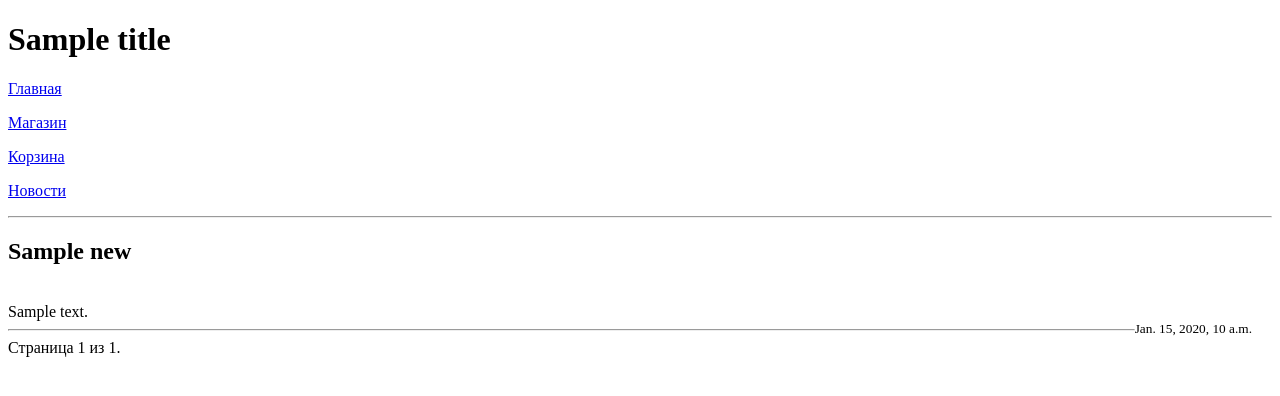
After one commit to ivan-sklv1/UrbanDjango19, a Django app: template module19/templates/fourth_task/news.html in a window 1280 px wide. The commit adds this page. Shown: the top 396 px of the page. Run offline with Django 3.2, Linux system fonts and the light colour scheme; the template is opened without the code that fills it: most values are stand-ins (such as "Sample title", 1, 10 or a date in 2020).

Commit message:
Pagination

```diff
--- a/module19/task1/admin.py
+++ b/module19/task1/admin.py
@@ -1,5 +1,5 @@
 from django.contrib import admin
-from task1.models import Buyer, Game
+from task1.models import Buyer, Game, News
 
 
 @admin.register(Buyer)
@@ -17,3 +17,6 @@ class GameAdmin(admin.ModelAdmin):
     list_display = ('title', 'cost',)
     search_fields = ('title',)
     list_per_page = 20
+
+
+admin.site.register(News)
--- a/module19/task1/urls.py
+++ b/module19/task1/urls.py
@@ -8,4 +8,5 @@ urlpatterns = [
     path('', views.main),
     path('games/', views.games_list),
     path('cart/', views.cart_list),
+    path('news/', views.news_list),
 ]
--- a/module19/templates/fourth_task/menu.html
+++ b/module19/templates/fourth_task/menu.html
@@ -16,6 +16,7 @@
     <p><a href="\task1/">Главная</a></p>
     <p><a href="\task1/games/">Магазин</a></p>
     <p><a href="\task1/cart/">Корзина</a></p>
+    <p><a href="\task1/news/">Новости</a></p>
     {% endblock %}
 
     {% block content %}
--- /dev/null
+++ b/module19/templates/fourth_task/news.html
@@ -0,0 +1,37 @@
+{% extends 'fourth_task/menu.html' %}
+
+{% block head %}
+  {{ block.super }}
+{% endblock %}
+
+{% block pagename %}<h1>{{ block.super }}</h1>{% endblock %}
+{% block menu %}{{ block.super }}{% endblock %}
+{% block content %}
+    <hr>
+    {% for new in news %}
+        <h2>{{ new.title }}</h2>
+        <br>
+        {{ new.content }}
+        <br>
+        <small style="float: right; margin-right: 20px;">{{ new.date }}</small>
+        <hr>
+    {% endfor %}
+
+    <div class="pagination">
+        <span class="step-links">
+            {% if news.has_previous %}
+                <a href="?page=1">&laquo; Первая</a>
+                <a href="?page={{ news.previous_page_number }}">Предыдущая</a>
+            {% endif %}
+
+            <span class="current">
+                Страница {{ news.number }} из {{ news.paginator.num_pages }}.
+            </span>
+
+            {% if news.has_next %}
+                <a href="?page={{ news.next_page_number }}">Следующая</a>
+                <a href="?page={{ news.paginator.num_pages }}">Последняя &raquo;</a>
+            {% endif %}
+        </span>
+    </div>
+{% endblock %}
```
Also changed, not shown: module19/task1/models.py (+9 -0 lines), module19/task1/views.py (+14 -1 lines), module19/db.sqlite3, module19/task1/migrations/0003_news.py (added).
